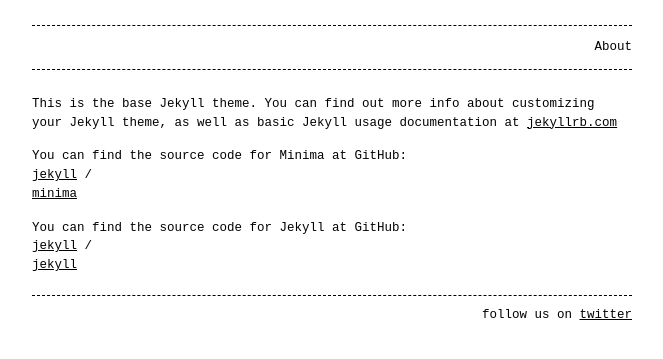
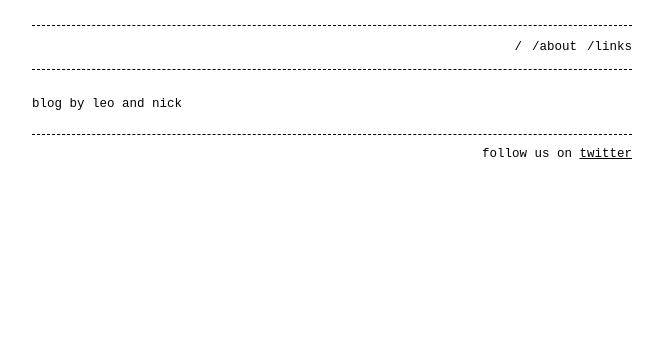
Before and after one commit to shesturnedtheweansagainstus/howtorentaroom, a Jekyll site: the page built from about.md, in a window 1280 px wide. Shown: the top 359 px of the page, without its empty margins (308-971 px from the left). Built offline with Jekyll 4.4.1, drawn with Linux system fonts in a browser that asks for light colours.

Commit message:
added files to commit

```diff
--- a/_config.yml
+++ b/_config.yml
@@ -13,20 +13,14 @@
 # you will see them accessed via {{ site.title }}, {{ site.email }}, and so on.
 # You can create any custom variable you would like, and they will be accessible
 # in the templates via {{ site.myvariable }}.
-title: Your awesome title
-email: your-email@example.com
-description: >- # this means to ignore newlines until "baseurl:"
-  Write an awesome description for your new site here. You can edit this
-  line in _config.yml. It will appear in your document head meta (for
-  Google search results) and in your feed.xml site description.
+title: how to rent a room
 baseurl: "/howtorentaroom" # the subpath of your site, e.g. /blog
 url: "https://shesturnedtheweansagainstus.github.io" # the base hostname & protocol for your site, e.g. http://example.com
-twitter_username: jekyllrb
-github_username:  jekyll
 
 header_pages:
   - index.md
   - about.md
+  - links.md
 
 style: dark # dark (default), light or hacker
 listen_for_clients_preferred_style: true # false (default) or true
@@ -37,7 +31,6 @@ google_analytics: UA-NNNNNNNN-N
 
 # Build settings
 markdown: kramdown
-#theme: minima
 remote_theme: b2a3e8/jekyll-theme-console
 plugins:
   - jekyll-feed
--- a/about.md
+++ b/about.md
@@ -1,18 +1,7 @@
 ---
 layout: page
-title: About
+title: /about
 permalink: /about/
 ---
 
-This is the base Jekyll theme. You can find out more info about customizing your Jekyll theme, as well as basic Jekyll usage documentation at [jekyllrb.com](https://jekyllrb.com/)
-
-You can find the source code for Minima at GitHub:
-[jekyll][jekyll-organization] /
-[minima](https://github.com/jekyll/minima)
-
-You can find the source code for Jekyll at GitHub:
-[jekyll][jekyll-organization] /
-[jekyll](https://github.com/jekyll/jekyll)
-
-
-[jekyll-organization]: https://github.com/jekyll
+blog by leo and nick
```
Also changed, not shown: index.md (+6 -1 lines), Gemfile.lock.
